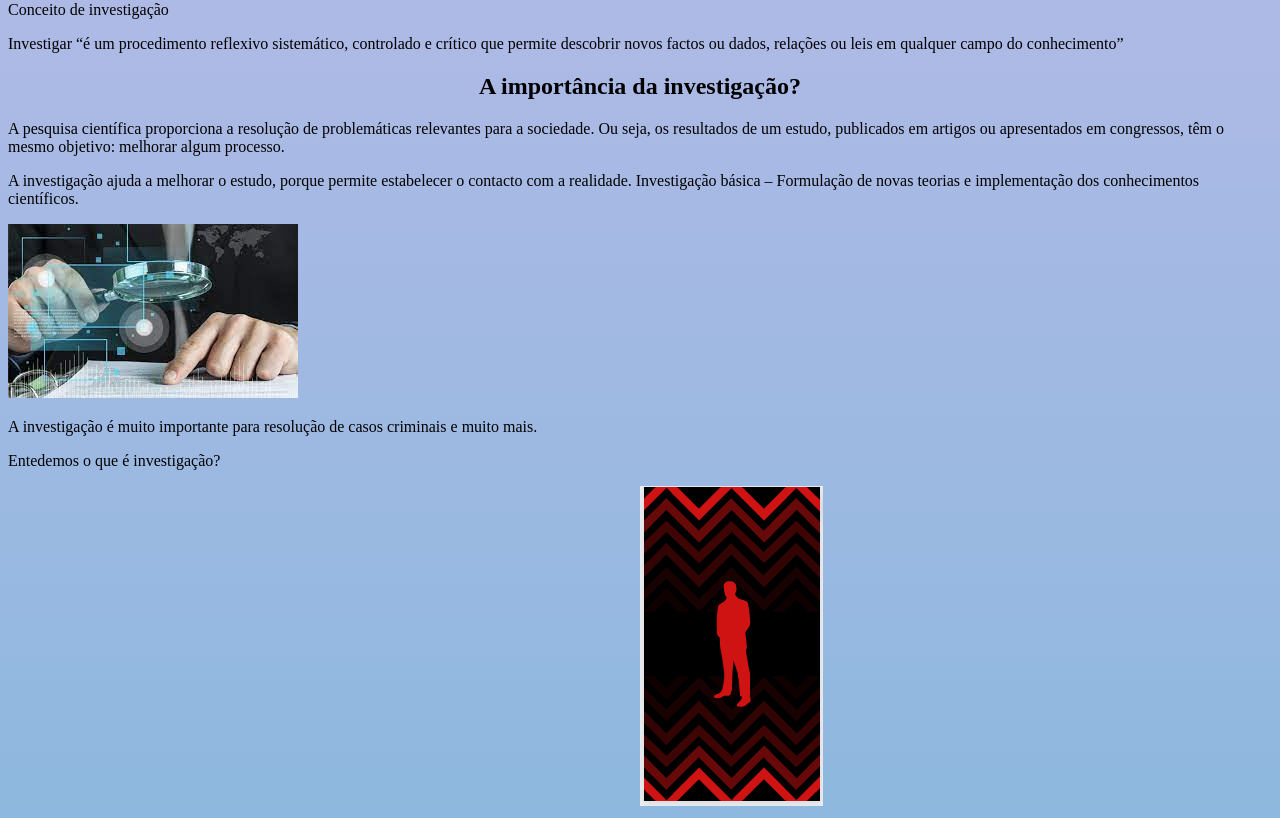
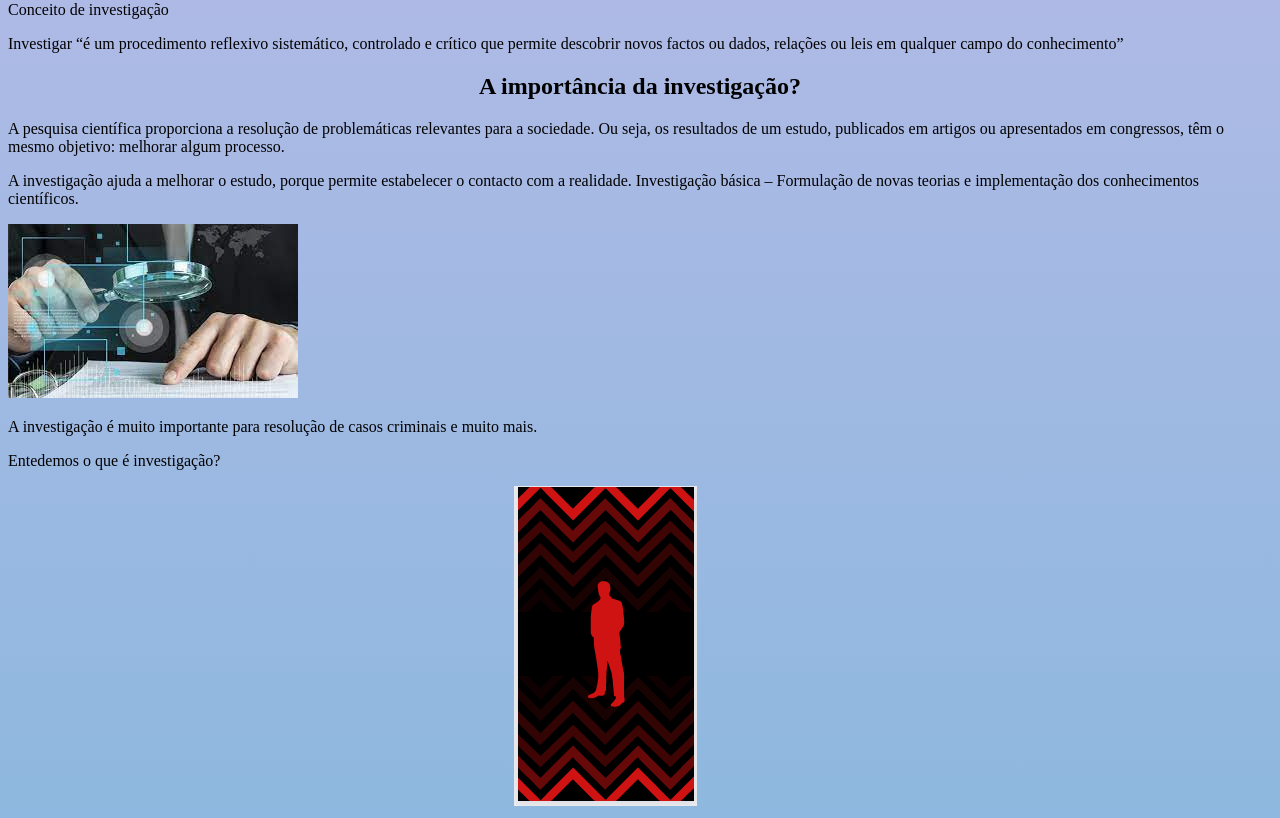
Before and after one commit to mirianaks/investigacao, a plain HTML site: page index.html in a window 1280 px wide. Shown: the part 79-897 px from the top of the page. Drawn offline with Linux system fonts and the light colour scheme.

Commit message:
Update index.css

```diff
--- a/index.css
+++ b/index.css
@@ -20,5 +20,5 @@ background: linear-gradient(to bottom, rgb(177, 186, 230), rgb(142, 184, 223));
   color: rgb(0, 0, 0);
 }
 .imagem {
-  margin-left: 50%;
+  margin-left: 40%;
 }
```
